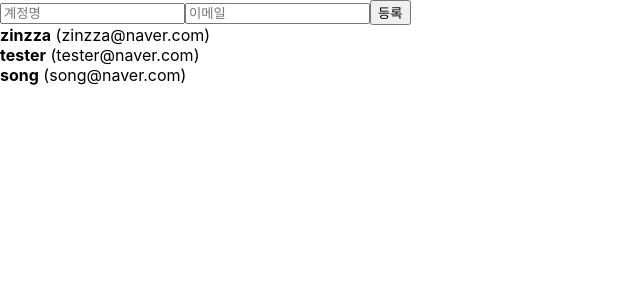
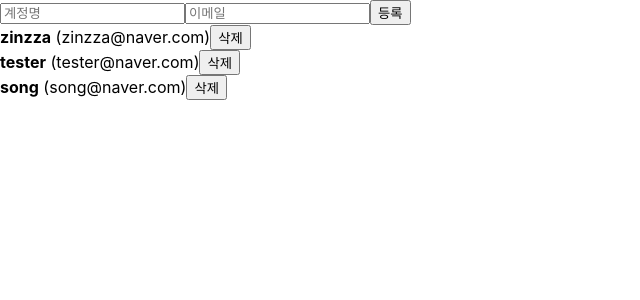
Before and after one commit to Zinzza-Song/begin-react, a React (Create React App) app: page / in a window 1280 px wide. Shown: the top 300 px of the page, without its empty margins (0-640 px from the left). Built offline with nearby package versions, Linux system fonts and the light colour scheme.

Commit message:
배열 동적 삭제

```diff
--- a/src/App.js
+++ b/src/App.js
@@ -55,6 +55,10 @@
     nextId.current += 1;
   };
 
+  const onRemve = (id) => {
+    setUsers(users.filter((user) => user.id !== id));
+  };
+
   return (
     <>
       <CreateUser
@@ -63,7 +67,7 @@
         onChange={onChange}
         onCreate={onCreate}
       />
-      <UserList users={users} />
+      <UserList users={users} onRemove={onRemve} />
     </>
   );
 }
--- a/src/UserList.js
+++ b/src/UserList.js
@@ -1,18 +1,21 @@
 import React from "react";
 
-function User({ user }) {
+function User({ user, onRemove }) {
+  const { username, email, id } = user;
+
   return (
     <div>
-      <b>{user.username}</b> <span>({user.email})</span>
+      <b>{username}</b> <span>({email})</span>
+      <button onClick={() => onRemove(id)}>삭제</button>
     </div>
   );
 }
 
-function UserList({ users }) {
+function UserList({ users, onRemove }) {
   return (
     <div>
       {users.map((user) => (
-        <User user={user} key={user.id} />
+        <User user={user} key={user.id} onRemove={onRemove} />
       ))}
     </div>
   );
```
